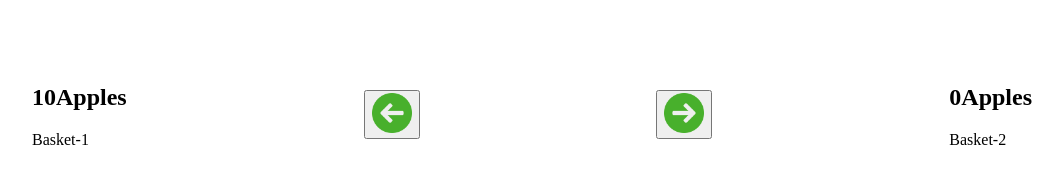
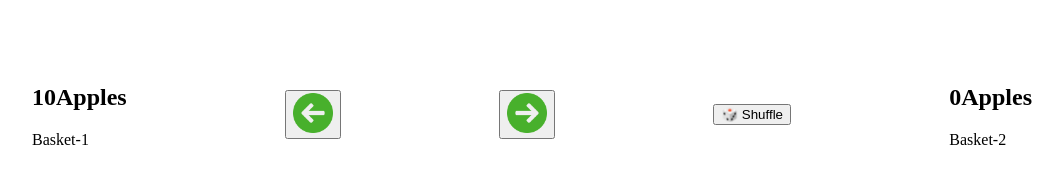
Before and after one commit to RudraSankar96/React_By_Anurag, a plain HTML site: page Learning_ReactJs/index.html in a window 1280 px wide. Shown: the whole page, without its empty margins (108-1171 px from the left). Drawn offline with Linux system fonts and the light colour scheme.

Commit message:
Adding shuffle button

```diff
--- a/Learning_ReactJs/index.html
+++ b/Learning_ReactJs/index.html
@@ -18,6 +18,8 @@
         <button class="right-arrow" title="right arrow">
             <img src="right-arrow.png" >
         </button>
+         <button class="shuffle">🎲 Shuffle</button>
+
         <div class="basket-2">
             <h1><span></span>Apples</h1>
             <p>Basket-2</p>
--- a/Learning_ReactJs/style.css
+++ b/Learning_ReactJs/style.css
@@ -9,3 +9,6 @@ section{
 button img{
     max-width: 40px;
 }
+.shuffle{
+    max-width: 80px;
+}
```
